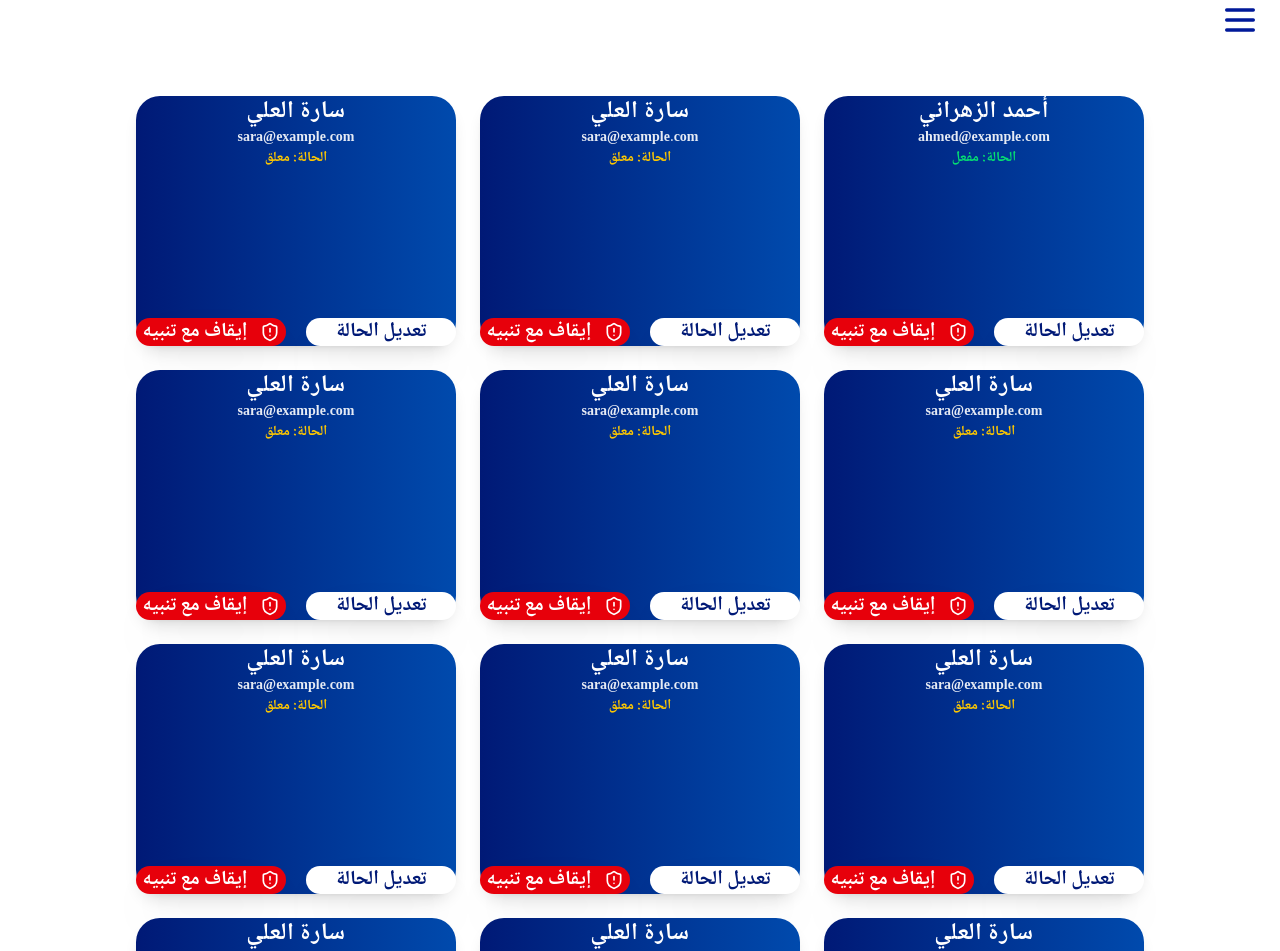
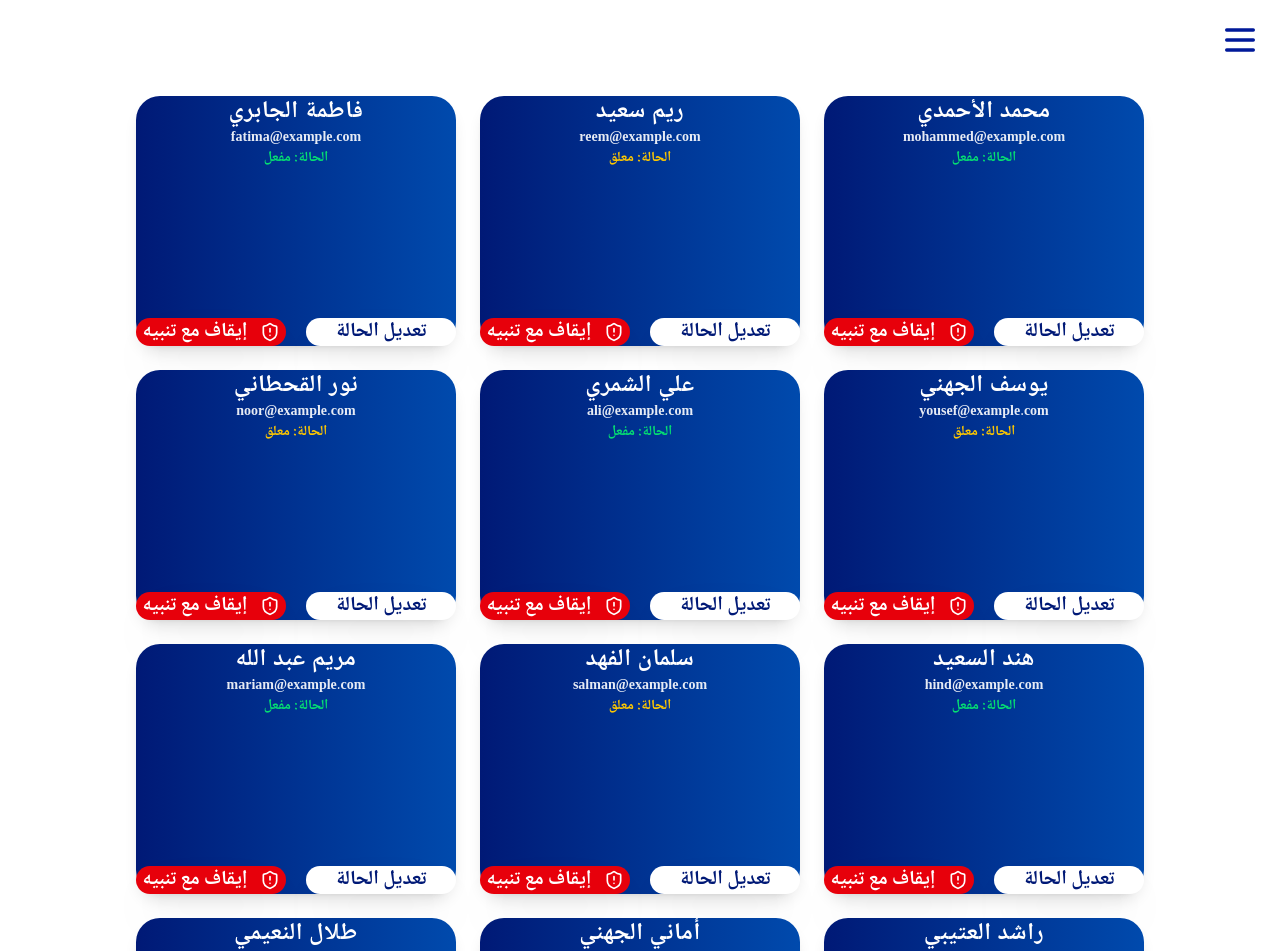
Before and after one commit to jasbx222/enjz, a Next.js app: page /users in a window 1280 px wide. Shown: the top 951 px of the page. Built offline with nearby package versions, Linux system fonts and the light colour scheme.

Commit message:
enjz project..

```diff
--- a/package.json
+++ b/package.json
@@ -9,6 +9,7 @@
     "lint": "next lint"
   },
   "dependencies": {
+    "framer-motion": "^12.6.3",
     "lucide-react": "^0.487.0",
     "next": "15.3.0",
     "react": "^19.0.0",
--- a/src/app/(pages)/users/UserCard.jsx
+++ b/src/app/(pages)/users/UserCard.jsx
@@ -85,8 +85,7 @@ const UserCard = ({ name, email, status, avatar, onChangeStatus, onSuspend }) =>
               </button>
             </div>
           </div>
-        </div>
-      )}
+        </div>      )}
     </div>
   );
 };
--- a/src/app/(pages)/users/page.jsx
+++ b/src/app/(pages)/users/page.jsx
@@ -5,121 +5,112 @@ import UserCard from "./UserCard"; // عدّل المسار حسب مكان ال
 const Page = () => {
   const users = [
     {
-      name: "أحمد الزهراني",
-      email: "ahmed@example.com",
+      name: "محمد الأحمدي",
+      email: "mohammed@example.com",
       status: "مفعل",
     },
     {
-      name: "سارة العلي",
-      email: "sara@example.com",
+      name: "ريم سعيد",
+      email: "reem@example.com",
       status: "معلق",
     },
     {
-      name: "سارة العلي",
-      email: "sara@example.com",
+      name: "فاطمة الجابري",
+      email: "fatima@example.com",
+      status: "مفعل",
+    },
+    {
+      name: "يوسف الجهني",
+      email: "yousef@example.com",
       status: "معلق",
     },
     {
-      name: "سارة العلي",
-      email: "sara@example.com",
+      name: "علي الشمري",
+      email: "ali@example.com",
+      status: "مفعل",
+    },
+    {
+      name: "نور القحطاني",
+      email: "noor@example.com",
       status: "معلق",
     },
     {
-      name: "سارة العلي",
-      email: "sara@example.com",
+      name: "هند السعيد",
+      email: "hind@example.com",
+      status: "مفعل",
+    },
+    {
+      name: "سلمان الفهد",
+      email: "salman@example.com",
       status: "معلق",
     },
     {
-      name: "سارة العلي",
-      email: "sara@example.com",
+      name: "مريم عبد الله",
+      email: "mariam@example.com",
+      status: "مفعل",
+    },
+    {
+      name: "راشد العتيبي",
+      email: "rashid@example.com",
       status: "معلق",
     },
     {
-      name: "سارة العلي",
-      email: "sara@example.com",
+      name: "أماني الجهني",
+      email: "amani@example.com",
+      status: "مفعل",
+    },
+    {
+      name: "طلال النعيمي",
+      email: "talal@example.com",
       status: "معلق",
     },
     {
-      name: "سارة العلي",
-      email: "sara@example.com",
+      name: "سارة الفهد",
+      email: "sarah@example.com",
+      status: "مفعل",
+    },
+    {
+      name: "عبد الله القرشي",
+      email: "abdullah@example.com",
       status: "معلق",
     },
     {
-      name: "سارة العلي",
-      email: "sara@example.com",
+      name: "محمود الحربي",
+      email: "mahmoud@example.com",
+      status: "مفعل",
+    },
+    {
+      name: "جواهر التميمي",
+      email: "jawaher@example.com",
       status: "معلق",
     },
     {
-      name: "سارة العلي",
-      email: "sara@example.com",
+      name: "إبراهيم العتيبي",
+      email: "ibrahim@example.com",
+      status: "مفعل",
+    },
+    {
+      name: "نوف الزهراني",
+      email: "nouf@example.com",
       status: "معلق",
     },
     {
-      name: "سارة العلي",
-      email: "sara@example.com",
+      name: "فهد العنزي",
+      email: "fahd@example.com",
+      status: "مفعل",
+    },
+    {
+      name: "أحمد الرفاعي",
+      email: "ahmed.r@example.com",
       status: "معلق",
     },
     {
-      name: "سارة العلي",
-      email: "sara@example.com",
-      status: "معلق",
+      name: "سلوى القحطاني",
+      email: "salwa@example.com",
+      status: "مفعل",
     },
-    {
-      name: "سارة العلي",
-      email: "sara@example.com",
-      status: "معلق",
-    },
-    {
-      name: "سارة العلي",
-      email: "sara@example.com",
-      status: "معلق",
-    },
-    {
-      name: "سارة العلي",
-      email: "sara@example.com",
-      status: "معلق",
-    },
-    {
-      name: "سارة العلي",
-      email: "sara@example.com",
-      status: "معلق",
-    },
-    {
-      name: "سارة العلي",
-      email: "sara@example.com",
-      status: "معلق",
-    },
-    {
-      name: "سارة العلي",
-      email: "sara@example.com",
-      status: "معلق",
-    },
-    {
-      name: "سارة العلي",
-      email: "sara@example.com",
-      status: "معلق",
-    },
-    {
-      name: "سارة العلي",
-      email: "sara@example.com",
-      status: "معلق",
-    },
-    {
-      name: "سارة العلي",
-      email: "sara@example.com",
-      status: "معلق",
-    },
-    {
-      name: "سارة العلي",
-      email: "sara@example.com",
-      status: "معلق",
-    },
-    {
-      name: "سارة العلي",
-      email: "sara@example.com",
-      status: "معلق",
-    },
-  ];
+];
+
 
   const handleStatusChange = (name) => {
     alert(`تم تعديل حالة ${name}`);
--- a/src/app/components/sidebar/MenuBtn.jsx
+++ b/src/app/components/sidebar/MenuBtn.jsx
@@ -3,6 +3,7 @@
 import { Menu, X } from "lucide-react";
 import React, { useState } from "react";
 import Sidebar from "./Sidebar";
+import { motion } from "framer-motion"; // استيراد framer-motion
 
 const MenuBtn = () => {
   const [isSidebarOpen, setIsSidebarOpen] = useState(false);
@@ -13,25 +14,37 @@ const MenuBtn = () => {
 
   return (
     <div>
-
+      {/* الأيقونة التي تتحول بشكل سموثي سريع */}
       {isSidebarOpen ? (
+        <motion.div
+          initial={{ scale: 0 }}
+          animate={{ scale: 1 }}
+          transition={{ duration: 0.2 }} // سرعة الأنيميشن
+        >
           <X
             onClick={toggleSidebar}
-          className="z-50 fixed right-[250px]"
+            className="z-50 fixed right-[20px] top-[20px]"
             size={40}
             color="#fff"
           />
+        </motion.div>
       ) : (
+        <motion.div
+          initial={{ scale: 0 }}
+          animate={{ scale: 1 }}
+          transition={{ duration: 0.2 }} // سرعة الأنيميشن
+        >
           <Menu
             onClick={toggleSidebar}
-          className="z-50 fixed right-[20px]"
+            className="z-50 fixed right-[20px] top-[20px]"
             size={40}
             color="#001999"
           />
+        </motion.div>
       )}
 
-
-      {isSidebarOpen && <Sidebar />}
+      {/* الأنيميشن للـ Sidebar */}
+      <Sidebar isSidebarOpen={isSidebarOpen} />
     </div>
   );
 };
--- a/src/app/components/sidebar/Sidebar.css
+++ b/src/app/components/sidebar/Sidebar.css
@@ -3,4 +3,5 @@
 .navbar .nav-link{
 margin: 40px;
 
+
 }
--- a/src/app/components/sidebar/Sidebar.jsx
+++ b/src/app/components/sidebar/Sidebar.jsx
@@ -1,23 +1,41 @@
+"use client";
+
 import Image from "next/image";
 import React from "react";
 import src from "../../../../public/img/logo.png";
-import "./Sidebar.css";
-import { Box, ChartArea, Notebook, Settings, Users } from "lucide-react";
+import { Box, ChartArea, Home, Notebook, Settings, Users } from "lucide-react";
 import Linkes from "./Linkes";
-const Sidebar = () => {
+import { motion } from "framer-motion"; // استيراد framer-motion
+import './Sidebar.css'
+const Sidebar = ({ isSidebarOpen }) => {
   return (
-    <div>
-      <div className="sidebar fixed z-40 top-0 bottom-0 lg:right-0 p-2 w-[300px] overflow-y-auto text-center bg-[#001976]">
-        <div className="flex img items-center justify-center relative top-[20px]">
-          {" "}
+    <motion.div
+      className="sidebar fixed z-40 top-0 bottom-0 lg:right-0 p-2 w-[300px] overflow-y-auto text-center bg-[#001976]"
+      initial={{ x: '100%' }}
+      animate={{ x: isSidebarOpen ? 0 : '100%' }}
+      exit={{ x: '100%' }}
+      transition={{
+        type: "spring",
+        stiffness: 500,
+        damping: 30,
+        duration: 0.4
+      }}
+    >
+      <div className="flex img items-center justify-center relative  top-[20px]">
         <Image src={src} width={200} height={200} alt="logo" />
       </div>
-        <ul className="navbar block  relative top-[20px] gap-24">
+      <ul className="navbar block relative top-[20px]  nav-link">
+      <Linkes
+          label={"الصفحة الرئيسية "}
+          href={"/"}
+          icon={<Home size={30} />}
+        />
         <Linkes
           label={"ادارة المستخدمين"}
           href={"/users"}
           icon={<Users size={30} />}
         />
+
         <Linkes
           label={"ادارة المحتوى"}
           href={"/"}
@@ -35,8 +53,7 @@ const Sidebar = () => {
           icon={<Settings size={30} />}
         />
       </ul>
-      </div>
-    </div>
+    </motion.div>
   );
 };
 
```
Also changed, not shown: 2 other files (tests, documents, lock files or other folders). Lines whose indentation alone changed are shown as unchanged.
